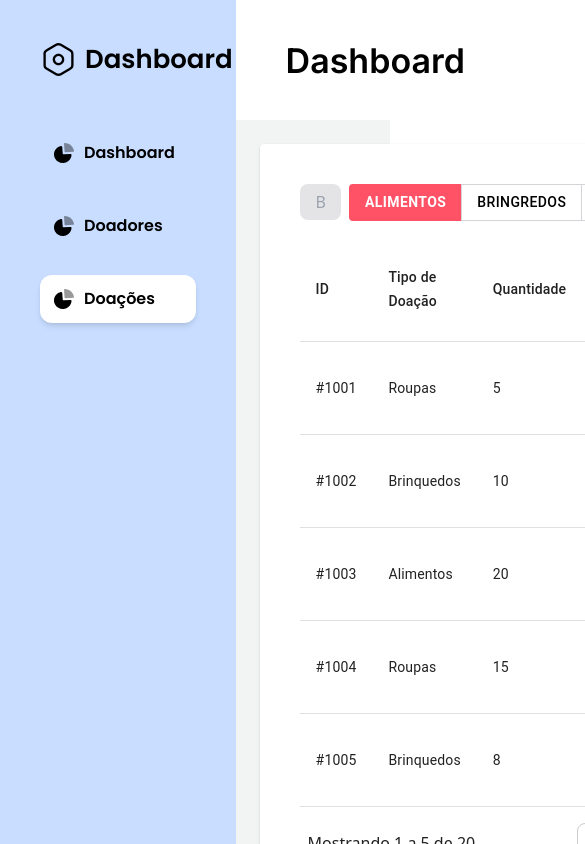
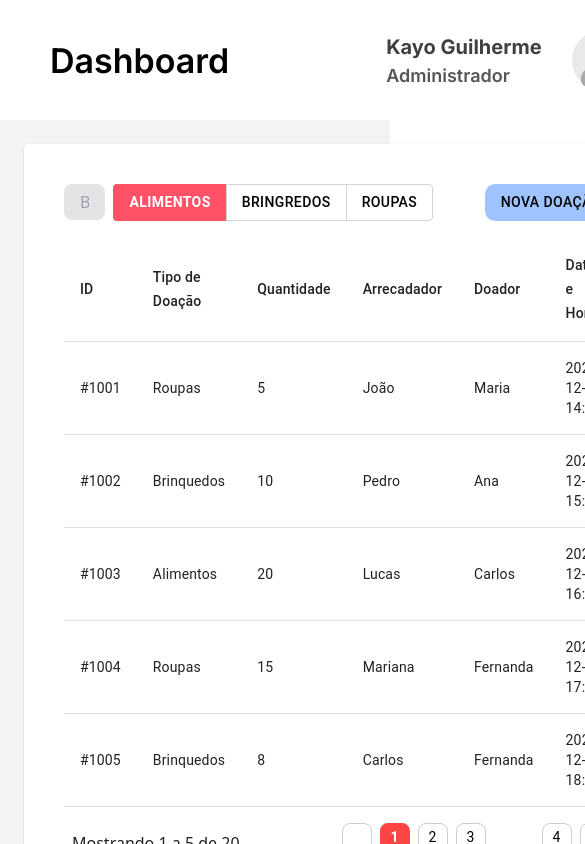
Before and after one commit to gabriellxz/natal_solidario_front, a React (Vite) app: page /dashboard-collectors/donations in a window 390 px wide. Shown: the top 844 px of the page, 585 px wide, since content can reach past the window. Built offline with nearby package versions, Linux system fonts and the light colour scheme.

Commit message:
feat: adiciona responsividade e funcionalidade de abrir/fechar no Sidebar

```diff
--- a/src/pages/DashboardCollectors/components/Sidebar.tsx
+++ b/src/pages/DashboardCollectors/components/Sidebar.tsx
@@ -1,32 +1,77 @@
-import icon_dashboard from "../../../assets/icon_dashboard.svg";
 import graph from "../../../assets/Graph .svg";
+import donations from "../../../assets/donations.svg";
+import donor from "../../../assets/donor.svg";
 import { Link, useMatch } from "react-router-dom";
+import logo_natal from "../../../assets/logo_natal.svg";
+import { XMarkIcon } from "@heroicons/react/16/solid";
 
-export default function SideBar() {
-  const links = [
-    { path: "/dashboard-collectors", label: "Dashboard" },
-    { path: "/dashboard-collectors/donors", label: "Doadores" },
-    { path: "/dashboard-collectors/donations", label: "Doações" },
+interface PropsTitle {
+  setOpenNavSide: React.Dispatch<React.SetStateAction<boolean>>;
+  setTitle: React.Dispatch<React.SetStateAction<string>>;
+  openNavSide: boolean;
+}
+
+interface PropsLinks {
+  path: string;
+  label: string;
+  img: string;
+}
+export default function SideBar({
+  setTitle,
+  openNavSide,
+  setOpenNavSide,
+}: PropsTitle) {
+  const links: PropsLinks[] = [
+    {
+      path: "/dashboard-collectors",
+      label: "Dashboard",
+      img: graph,
+    },
+    {
+      path: "/dashboard-collectors/donors",
+      label: "Doadores",
+      img: donor,
+    },
+    {
+      path: "/dashboard-collectors/donations",
+      label: "Doações",
+      img: donations,
+    },
   ];
 
   return (
-    <nav className="p-[40px] bg-blueChristmas-100 max-w-[306px] w-full h-[100dvh] font-poppins font-semibold">
+    <>
+      <nav
+        className={`${
+          openNavSide ? "absolute z-50" : "hidden"
+        } sm:relative sm:block p-[40px] bg-blueChristmas-100 max-w-[306px] w-full min-h-screen font-poppins font-semibold pb-10`}
+      >
         <div>
-        <div className="flex items-center gap-2 text-[26px] mb-[50px]">
-          <img src={icon_dashboard} alt="icon_dashboard" />
-          <h1>Dashboard</h1>
+          <div className="flex items-center text-[26px] mb-[50px]">
+            {/* Ícone para fechar no mobile */}
+            <XMarkIcon
+              className="w-7 absolute right-1 cursor-pointer sm:hidden mx-2"
+              onClick={() => setOpenNavSide(false)}
+            />
+            <img src={logo_natal} alt="logo_natal" />
           </div>
           <div>
             <ul>
-            {links.map((link: any) => {
+              {links.map((link) => {
+                // eslint-disable-next-line react-hooks/rules-of-hooks
                 const match = useMatch(link.path);
+
                 return (
                   <Link
+                    onClick={() => setTitle(link.label)}
                     to={link.path}
                     key={link.path}
-                  className={`flex gap-2 mb-[25px] cursor-pointer px-3 py-3  ${match && "bg-whiteChristmas-100 rounded-xl w-full shadow-md"}`}
+                    className={`flex gap-2 mb-[25px] cursor-pointer px-3 py-3 ${
+                      match &&
+                      "bg-whiteChristmas-100 rounded-xl w-full shadow-md"
+                    }`}
                   >
-                  <img src={graph} alt="icon_graph" />
+                    <img src={link.img} alt="icon" />
                     {link.label}
                   </Link>
                 );
@@ -35,5 +80,6 @@ export default function SideBar() {
           </div>
         </div>
       </nav>
+    </>
   );
 }
```
Lines whose indentation alone changed are shown as unchanged.
